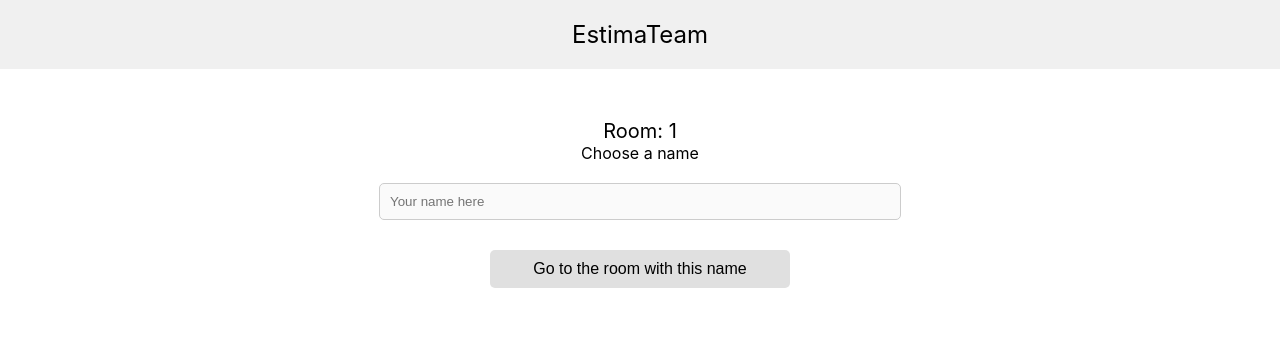
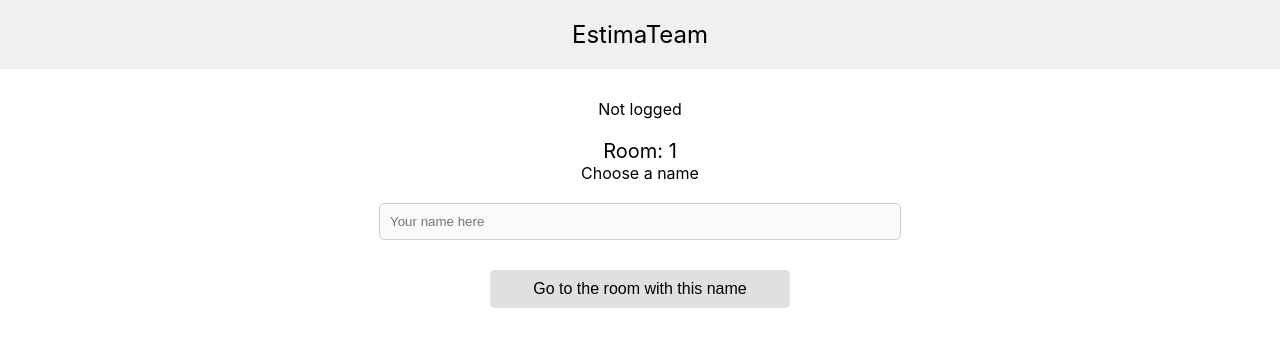
Before and after one commit to sky10p/EstimaTeam, a React (Create React App) app in the folder packages/frontend/: page /room/1 in a window 1280 px wide. Shown: the top 346 px of the page. Built offline with nearby package versions, Linux system fonts and the light colour scheme; no server answers.

Commit message:
feat: using firebase instead of websockets

```diff
--- a/package.json
+++ b/package.json
@@ -8,10 +8,11 @@
   "scripts": {
     "dev:backend": "npm run -w @estimateam/backend dev",
     "start:frontend": "npm run -w @estimateam/frontend start"
-
   },
   "volta": {
     "node": "20.11.0",
     "yarn": "1.22.19"
+  },
+  "devDependencies": {
   }
 }
--- a/packages/frontend/package.json
+++ b/packages/frontend/package.json
@@ -10,6 +10,7 @@
     "@types/node": "^16.18.80",
     "@types/react": "^18.2.55",
     "@types/react-dom": "^18.2.19",
+    "firebase": "^10.8.0",
     "react": "^18.2.0",
     "react-dom": "^18.2.0",
     "react-router-dom": "^6.22.0",
--- a/packages/frontend/src/App.tsx
+++ b/packages/frontend/src/App.tsx
@@ -1,9 +1,9 @@
 import React from 'react';
 import './App.css';
 import { Route, BrowserRouter as Router, Routes } from 'react-router-dom';
-import { Room } from './pages/RoomPage';
 import { Header } from './components/Header/Header';
 import { CreateRoomPage } from './pages/CreateRoomPage/CreateRoomPage';
+import { RoomFirebase } from './pages/RoomPageFirebase/RoomPageFirebase';
 
 const App = () => {
 
@@ -15,7 +15,7 @@ const App = () => {
     <Router>
      <Routes>
         <Route path="/" element={<CreateRoomPage/>} />
-        <Route path="/room/:id" element={<Room/>} />
+        <Route path="/room/:id" element={<RoomFirebase/>} />
         <Route path='*' element={<div>Not Found</div>} />
      </Routes>
    </Router>
--- /dev/null
+++ b/packages/frontend/src/firebase/firebase.tsx
@@ -0,0 +1,30 @@
+// Import the functions you need from the SDKs you need
+import { initializeApp } from "firebase/app";
+import { getFirestore } from "firebase/firestore";
+import { getAuth, signInAnonymously } from "firebase/auth";
+
+const firebaseConfig = {
+  apiKey: "AIzaSyBOX7wolUrHpdpG1zTlioIG91XBZkS85n4",
+  authDomain: "estimateam-fb1d3.firebaseapp.com",
+  databaseURL: "https://estimateam-fb1d3-default-rtdb.firebaseio.com",
+  projectId: "estimateam-fb1d3",
+  storageBucket: "estimateam-fb1d3.appspot.com",
+  messagingSenderId: "366570368330",
+  appId: "1:366570368330:web:3f41db78aacac0c808a5b3",
+};
+
+// Initialize Firebase
+const app = initializeApp(firebaseConfig);
+export const db = getFirestore(app);
+export const authenticate = async () => {
+  const auth = getAuth(app);
+  if (auth.currentUser === null) {
+    const user = await signInAnonymously(auth);
+    return user.user.uid;
+  }
+};
+
+export const disconnect = async () => {
+  const auth = getAuth(app);
+  await auth.signOut();
+};
--- a/packages/frontend/src/pages/CreateRoomPage/CreateRoomPage.tsx
+++ b/packages/frontend/src/pages/CreateRoomPage/CreateRoomPage.tsx
@@ -1,11 +1,8 @@
 import { InputWithButton } from "../../components/InputWithButton";
 import { Button } from "../../components/Button";
-
+import { generateUuid } from "../../utils/utils";
 export const CreateRoomPage = () => {
 
-  const generateRoomUuid = () => {
-    return crypto.randomUUID();
-  };
 
   const goToRoom = (roomId: string) => {
     window.location.href = `/room/${roomId}`;
@@ -14,7 +11,7 @@ export const CreateRoomPage = () => {
   return (
     <div className="container">
       <InputWithButton label="Room ID" placeholder="Write the room name here" textButton="Enter the room" onClickButton={goToRoom}/>
-      <Button textButton="Create a room" onClick={()=> goToRoom(generateRoomUuid())}/>
+      <Button textButton="Create a room" onClick={()=> goToRoom(generateUuid())}/>
     </div>
   );
 };
--- /dev/null
+++ b/packages/frontend/src/pages/RoomPageFirebase/RoomPageFirebase.tsx
@@ -0,0 +1,63 @@
+
+import { EstimationInput } from "../../components/EstimationInput/EstimationInput";
+import { EstimationsTable } from "../../components/EstimationsTable/EstimationsTable";
+import { useParams } from "react-router-dom";
+import { InputWithButton } from "../../components/InputWithButton";
+import { useRoom } from "./useRoom";
+import { generateUuid } from "../../utils/utils";
+import { Estimation } from "../../types/Estimations"
+
+export const RoomFirebase = () => {
+
+  const { id } = useParams();
+
+  const {joinRoom, user, errorUser, addEstimation, usersAndEstimations, anonymousLogged} = useRoom(id ?? generateUuid());
+
+
+
+  if (!id) {
+    return <div>No room id</div>;
+  }
+
+
+  const estimationsChanged = (estimations: Estimation[]) => {
+    addEstimation(estimations.join(" "));
+  }
+
+  const setPerson = (name: string) => {
+    joinRoom(name);
+  }
+
+
+  const PersonFragment = () => (
+    <InputWithButton
+      label="Choose a name"
+      placeholder="Your name here"
+      textButton="Go to the room with this name"
+      onClickButton={setPerson}
+      validate={() => !errorUser}
+      required={true}
+      validationErrorMessage="User already exists"
+    />
+  );
+
+  const RoomFragment = () => (
+    <>
+      <EstimationInput onEstimationChange={estimationsChanged} />
+      <h1>Estimations</h1>
+      <div className="full-width">
+        <EstimationsTable estimations={usersAndEstimations} />
+      </div>
+    </>
+  );
+
+  return (
+    <>
+      <div className="container">
+        {anonymousLogged ? "Logged" : "Not logged"}
+        <div className="room-id">Room: {id}</div>
+        {!user ? <PersonFragment /> : <RoomFragment />}
+      </div>
+    </>
+  );
+};
--- /dev/null
+++ b/packages/frontend/src/pages/RoomPageFirebase/models.tsx
@@ -0,0 +1,7 @@
+
+export type User = {
+    id: string | null;
+    name: string;
+    roomId: string;
+    estimation: string;
+}
--- /dev/null
+++ b/packages/frontend/src/pages/RoomPageFirebase/useRoom.tsx
@@ -0,0 +1,125 @@
+import { useEffect, useState } from "react";
+import { User } from "./models";
+import { authenticate, db, disconnect } from "../../firebase/firebase";
+import {
+  doc,
+  onSnapshot,
+  deleteDoc,
+  collection,
+  where,
+  query,
+  getDocs,
+  updateDoc,
+  setDoc,
+} from "firebase/firestore";
+import { EstimationOfPerson, getEstimations } from "../../types/Estimations";
+
+export const useRoom = (roomId: string) => {
+  const [user, setUser] = useState<User | null>(null);
+  const [anonymousLogged, setAnonymousLogged] = useState<string | null>(null);
+  const [errorUser, setErrorUser] = useState<boolean>(false);
+  const [usersAndEstimations, setUsersAndEstimations] = useState<
+    EstimationOfPerson[]
+  >([]);
+
+  const joinRoom = async (userName: string) => {
+    const user: User = {
+      id: anonymousLogged,
+      name: userName,
+      roomId: roomId,
+      estimation: "",
+    };
+    const usersCollectionRef = collection(db, "users");
+    const q = query(
+      usersCollectionRef,
+      where("roomId", "==", roomId),
+      where("userName", "==", userName)
+    );
+
+    const querySnapshot = await getDocs(q);
+    if (!querySnapshot.empty || !user.id) {
+      setErrorUser(true);
+    } else {
+      const usersDocumentRef = doc(usersCollectionRef, user.id);
+      await setDoc(usersDocumentRef, user);
+      setUser({ ...user, id: user.id });
+      setErrorUser(false);
+    }
+  };
+
+  const addEstimation = async (estimation: string) => {
+    if (!user || !user.id) {
+      return;
+    }
+    const userRef = doc(db, "users", user.id);
+    const userWithEstimation = { ...user, estimation };
+
+    await updateDoc(userRef, userWithEstimation);
+  };
+
+  const removeUserFromRoom = async () => {
+    if (!user || !user.id) {
+      return;
+    }
+    const userRef = doc(db, "users", user.id);
+    await deleteDoc(userRef);
+  };
+
+  useEffect(() => {
+    if (!user || !user.id) {
+      return;
+    }
+    const usersCollectionRef = collection(db, "users");
+    const q = query(usersCollectionRef, where("roomId", "==", roomId));
+    const unsubscribe = onSnapshot(q, (querySnapshot) => {
+      const estimations: EstimationOfPerson[] = [];
+      querySnapshot.forEach((doc) => {
+        const user = doc.data() as User;
+        estimations.push({
+          person: user.name,
+          estimations: getEstimations(user.estimation),
+        });
+      });
+      setUsersAndEstimations(estimations);
+    });
+    return () => {
+      unsubscribe();
+    };
+  }, [roomId, user]);
+
+  useEffect(() => {
+    window.addEventListener("beforeunload", removeUserFromRoom);
+
+    return () => {
+      window.removeEventListener("beforeunload", removeUserFromRoom);
+    };
+  }, [roomId, user]);
+
+  useEffect(() => {
+
+      authenticate().then((userId) => {
+        if (userId) {
+
+          setAnonymousLogged(userId);
+        }
+      });
+
+
+    return () => {
+      disconnect().then(()=>{
+        setAnonymousLogged(null);
+
+      });
+
+    };
+  }, []);
+
+  return {
+    user,
+    errorUser,
+    joinRoom,
+    addEstimation,
+    usersAndEstimations,
+    anonymousLogged,
+  };
+};
--- /dev/null
+++ b/packages/frontend/src/utils/utils.tsx
@@ -0,0 +1,3 @@
+export const generateUuid = () => {
+    return crypto.randomUUID();
+}
```
Also changed, not shown: 1 other file (tests, documents, lock files or other folders).
